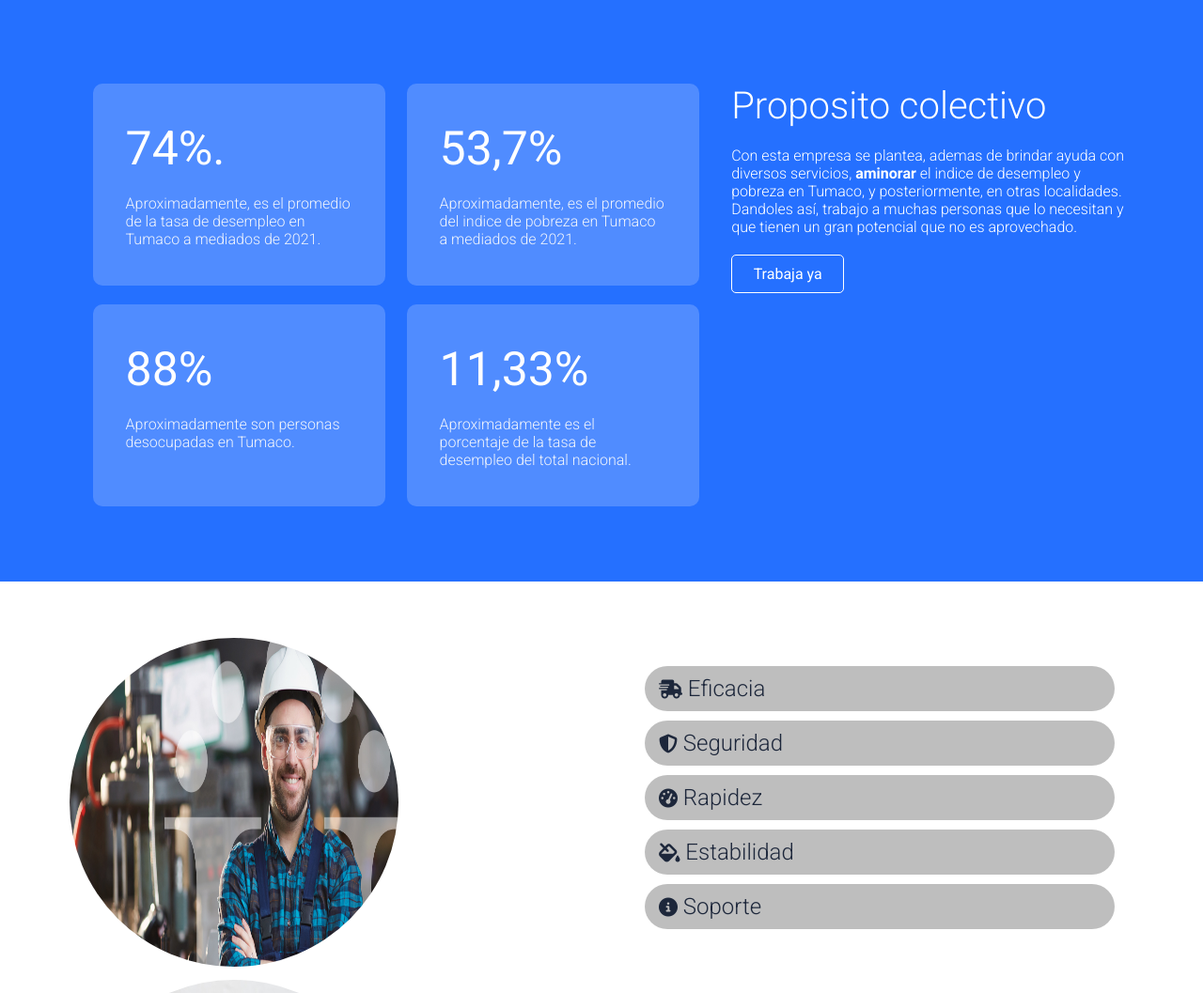
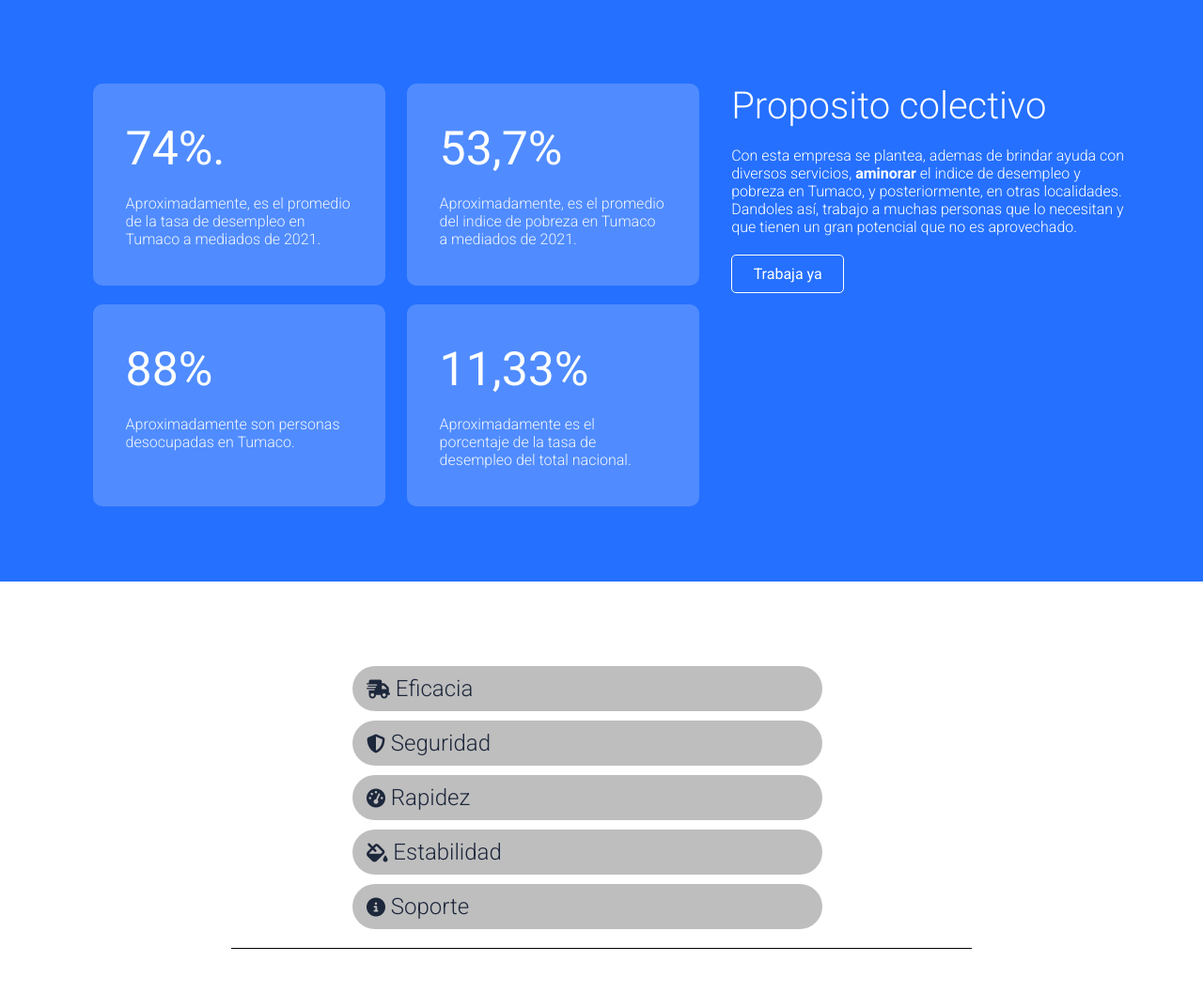
Before and after one commit to DarioM70/plqs_def, a Django app: page / in a window 1280 px wide. Shown: the part 1719-2776 px from the top of the page at 94% size. Run offline with Django 4.2, Linux system fonts and the light colour scheme; data that the repository does not hold is empty; some libraries are stand-ins or nearby versions.

Commit message:
update 28/11/2022 2:52 am

```diff
--- a/app/static/app/css/style.css
+++ b/app/static/app/css/style.css
@@ -500,12 +506,20 @@
     font-size: 20px;
 }
 
+.imagenes-services{
+    text-align: center;
+    align-items: center;
+    justify-content: center;
+}
+
 .img-serv{
     width: 350px;
     height: 350px;
     border-radius: 50%;
     margin-left: 10px;
     margin-bottom: 10px;
+    border: #0000007c solid 5px;
+
 }
 
 /* footer */
@@ -581,6 +595,37 @@
 
 /* Breakpoints responsive */
 
+@media screen and (max-width: 1395px) {
+    .img-serv{
+        width: 300px;
+        height: 300px;
+    }
+}
+
+
+
+@media  screen and (max-width: 1280px){
+    /* Services */
+
+    .imagenes-services{
+        border-top: #000000 1px solid;
+        padding-top: 10px;
+        margin-top: 10px;
+        transition: ease-out 0.5s;
+    }
+    .services {
+        flex-direction: column-reverse;
+        align-items: center;
+    }
+
+    .img-serv{
+        width: 250px;
+        height: 250px;
+        margin-top: 40px;
+
+    }
+}
+
 
 @media screen and (max-width:1130px) {
     .titulo {
--- a/app/templates/app/index.html
+++ b/app/templates/app/index.html
@@ -18,6 +18,7 @@
                 <section class="contenido-header">
                     <section class="textos-header">
                         <h1>Servicios Integrales</h1>
+                        <div class="p-header">
                             <p>Somos una empresa de servicios integrales encargada de facilitar
                                 lazos entre trabajador-cliente para cualquier tipo de servicio domestico o necesidad cotidiana:
 
@@ -33,6 +34,8 @@
 
 
                             </p>
+                        </div>
+
 
                         <a class="btn-header active-btn" href="/servicios/">Contrata</a>
                     </section>
@@ -119,9 +122,9 @@
 
     <section class="contenedor1 services">
         <div class="imagenes-services">
-            <img class="img-serv" src="{% static 'app/img/tec-seguridad.jpg' %}" alt="">
-            <img class="img-serv" src="{% static 'app/img/contrato.jpg' %}" alt="">
-            <img class="img-serv" src="{% static 'app/img/Deliveries.jpg' %}" alt="">
+            <img class="img-serv" data-aos="zoom-in-right" src="{% static 'app/img/construccion.webp' %}" alt="">
+            <img class="img-serv" data-aos="zoom-in-right" src="{% static 'app/img/contrato.jpg' %}" alt="">
+            <img class="img-serv" data-aos="zoom-in-right" src="{% static 'app/img/Deliveries.jpg' %}" alt="">
         </div>
 
         <div class="box-skills">
@@ -133,3 +136,10 @@
         </div>
     </section>
 {% endblock %}
+Footer
+© 2022 GitHub, Inc.
+Footer navigation
+Terms
+Privacy
+Security
+S
--- a/djangoProject/settings.py
+++ b/djangoProject/settings.py
@@ -26,8 +26,8 @@
 SECRET_KEY = os.environ.get('DJANGO_SECRET_KEY', '5!cc=xez4vgpg0e%s*x8caqi5k_3uk75zw)r2d)y0u$ii4uh(9')
 
 # SECURITY WARNING: don't run with debug turned on in production!
-# DEBUG = True
-DEBUG = bool(os.environ.get('DJANGO_DEBUG', True))
+DEBUG = False
+# DEBUG = bool(os.environ.get('DJANGO_DEBUG', True))
 
 ALLOWED_HOSTS = ["*"]
 
@@ -80,7 +80,6 @@
 
 # Database
 # https://docs.djangoproject.com/en/4.1/ref/settings/#databases
-
 DATABASES = {
     'default': {
         'ENGINE': 'django.db.backends.postgresql',
```
Also changed, not shown: other parts of app/static/app/css/style.css (+111 -13 lines), app/templates/app/contacto.html (+11 -1 lines). Lines whose indentation alone changed are shown as unchanged.
